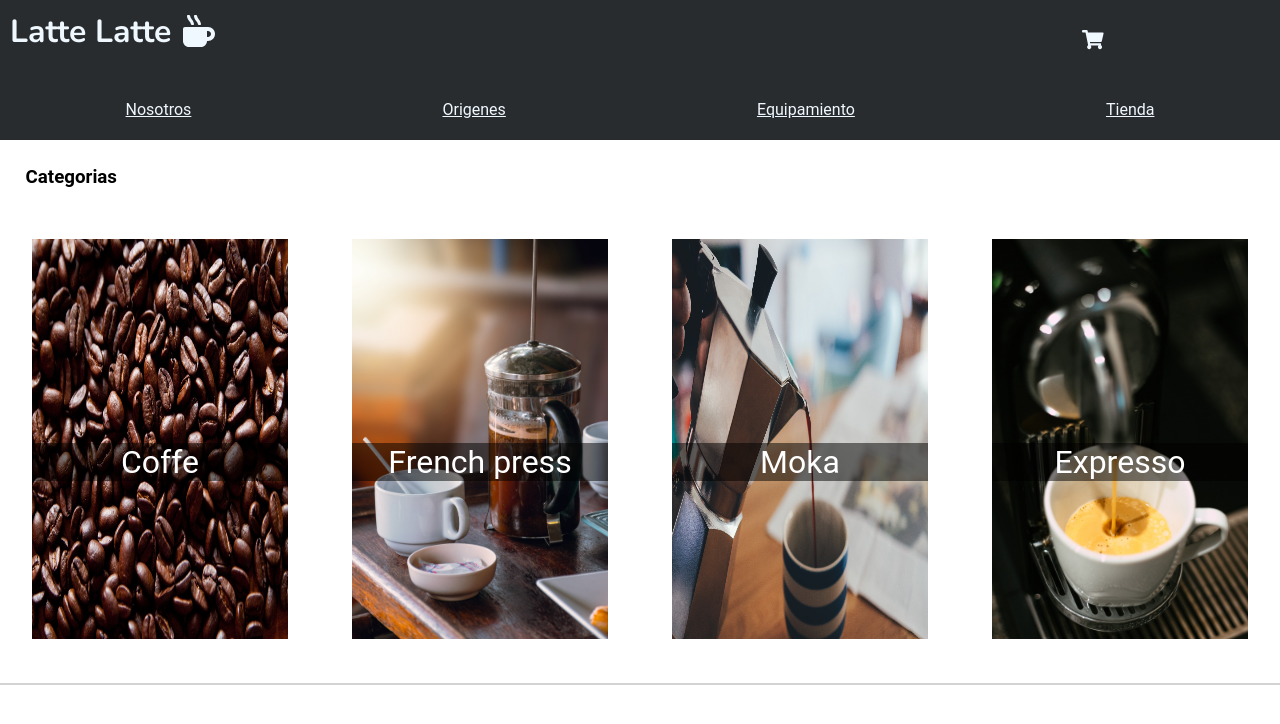
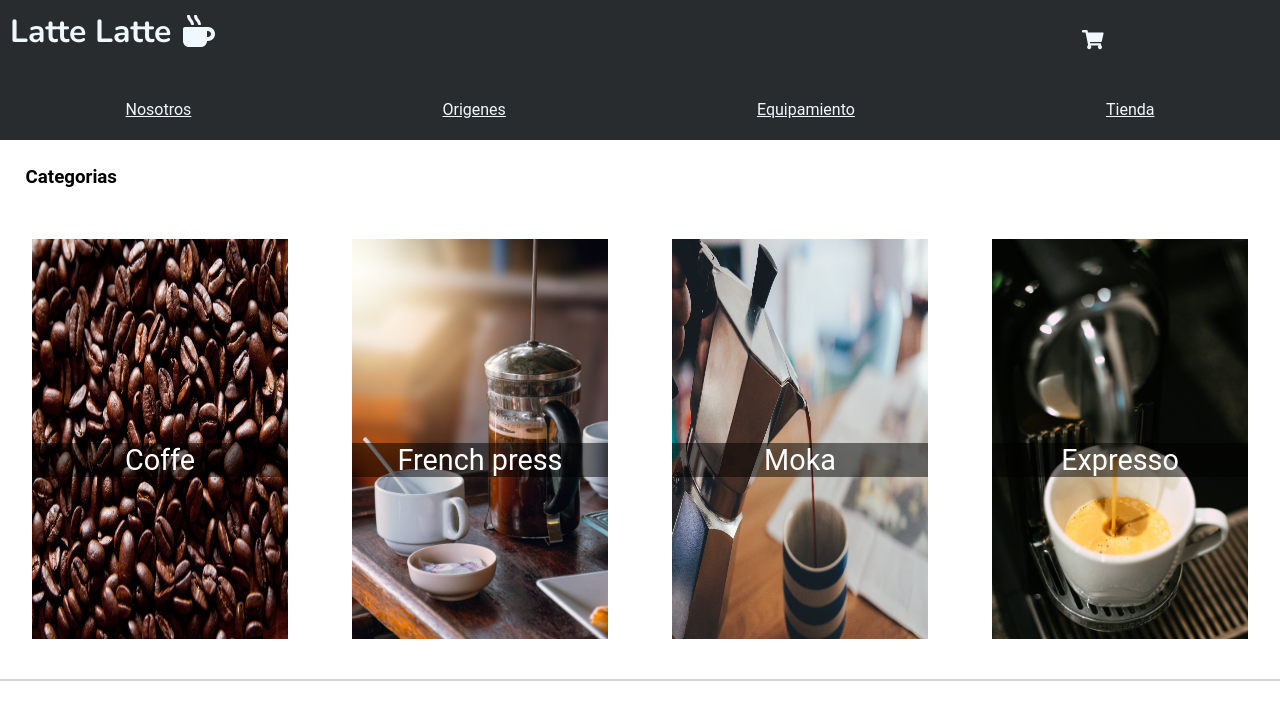
Before and after one commit to tomasVergara14/proyecto-coffe, a React (Create React App) app: page / in a window 1280 px wide. Shown: the top 724 px of the page. Built offline with nearby package versions, Linux system fonts and the light colour scheme; the HTML template or start-up script is replaced by a standard one.

Commit message:
overlay qmedia

```diff
--- a/src/components/Main/Item/Item.css
+++ b/src/components/Main/Item/Item.css
@@ -33,7 +33,8 @@
     position: relative;
     top: -200px;
     z-index: 2;
-    font-size: 2em;
+    font-size: 1.8em;
+    background-color: rgba(0, 0, 0, 0.5);
 }
 
 
@@ -80,7 +81,6 @@
     }
     .product{
         z-index: 2;
-        background-color: rgba(0, 0, 0, 0.5);
     }
 
 }
```
